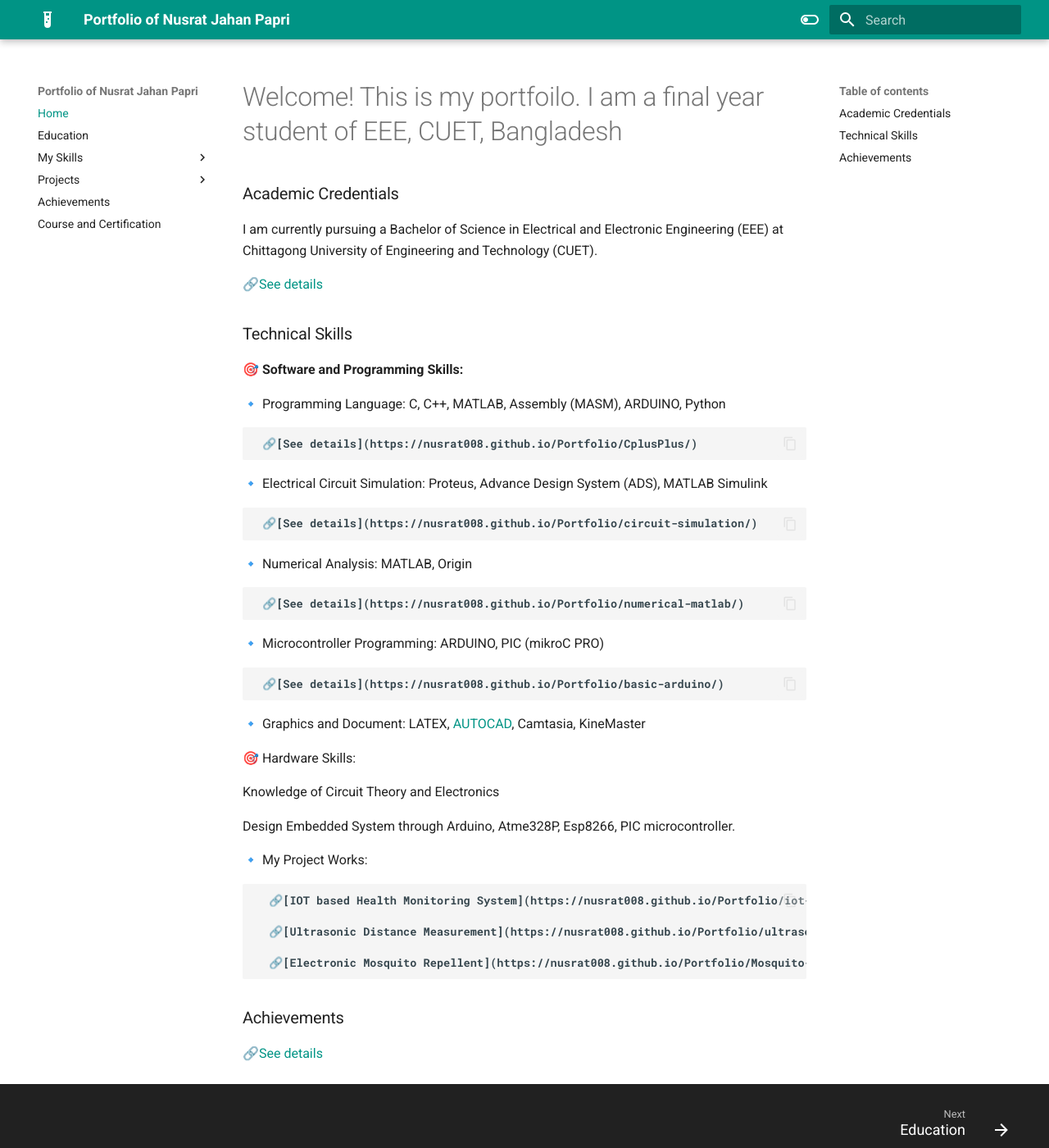
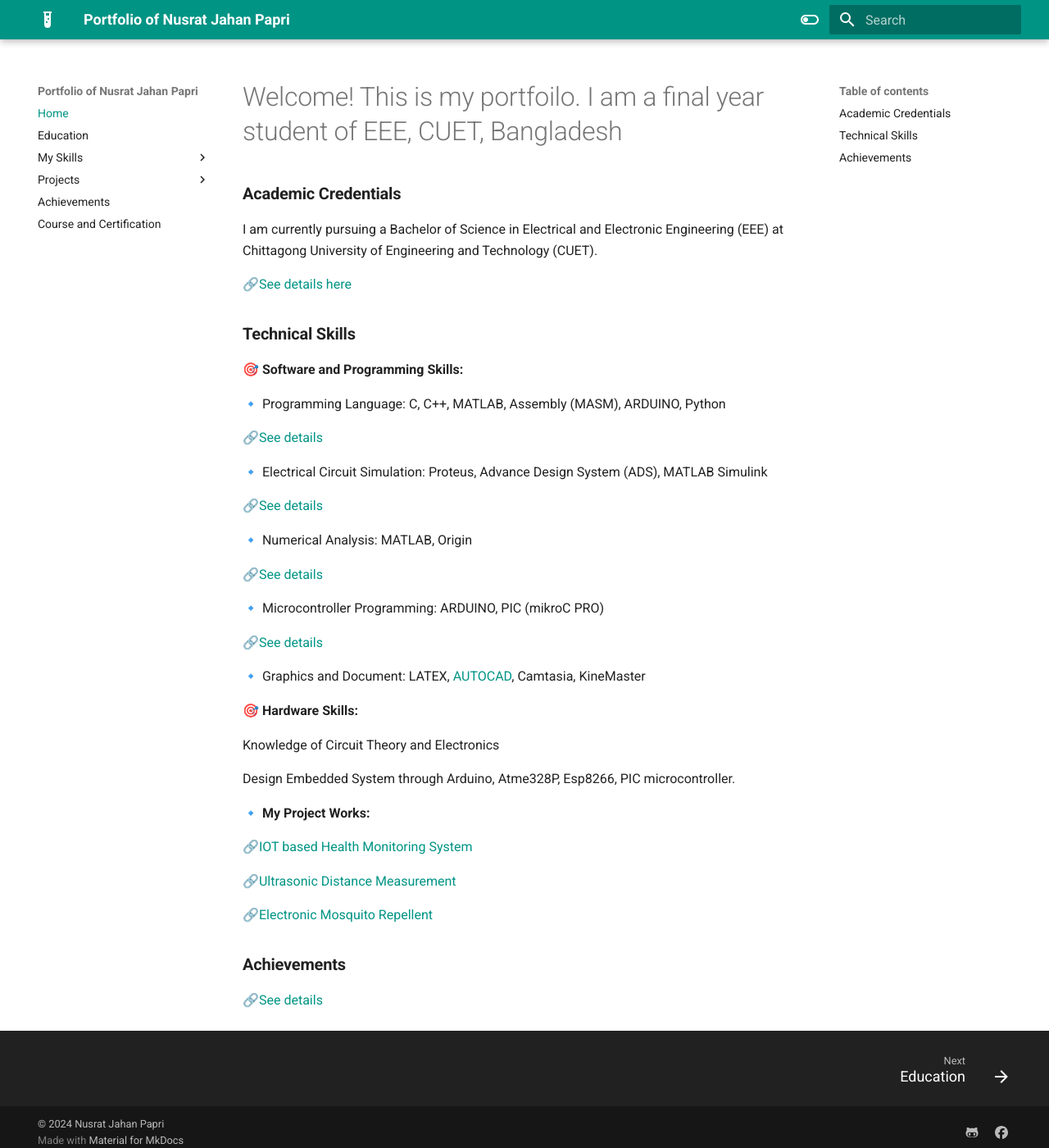
Before and after one commit to Nusrat008/papri-portfolio, an MkDocs documentation site: the page built from docs/index.md, in a window 1280 px wide and 1400 px high. Shown: the whole window at 82% size. Built offline with MkDocs 1.6.1 and Material for MkDocs 9.7.7, drawn with Linux system fonts in a browser that asks for light colours.

Commit message:
updated index

```diff
--- a/docs/index.md
+++ b/docs/index.md
@@ -1,53 +1,55 @@
 # Welcome! This is my portfoilo. I am a final year student of EEE, CUET, Bangladesh
 
 
-### Academic Credentials
+### **Academic Credentials**
 
 I am currently pursuing a Bachelor of Science in Electrical and Electronic Engineering (EEE) at Chittagong University of Engineering and Technology (CUET).
 
-   🔗[See details](https://nusrat008.github.io/Portfolio/Education)
+   🔗[See details here](https://nusrat008.github.io/Portfolio/Education)
 
-### Technical Skills
+### **Technical Skills**
 
 🎯 **Software and Programming Skills:**
 
   🔹 Programming Language: C, C++, MATLAB, Assembly (MASM), ARDUINO, Python
 
-     🔗[See details](https://nusrat008.github.io/Portfolio/CplusPlus/)
+   🔗[See details](https://nusrat008.github.io/Portfolio/CplusPlus/)
 
 
   🔹 Electrical Circuit Simulation: Proteus, Advance Design System (ADS), MATLAB Simulink
 
-     🔗[See details](https://nusrat008.github.io/Portfolio/circuit-simulation/)
+   🔗[See details](https://nusrat008.github.io/Portfolio/circuit-simulation/)
 
 
   🔹 Numerical Analysis: MATLAB, Origin
 
-     🔗[See details](https://nusrat008.github.io/Portfolio/numerical-matlab/)
+   🔗[See details](https://nusrat008.github.io/Portfolio/numerical-matlab/)
 
 
   🔹 Microcontroller Programming: ARDUINO, PIC (mikroC PRO)
 
-     🔗[See details](https://nusrat008.github.io/Portfolio/basic-arduino/)
+   🔗[See details](https://nusrat008.github.io/Portfolio/basic-arduino/)
 
 
   🔹 Graphics and Document: LATEX, [AUTOCAD](https://nusrat008.github.io/Portfolio/transformer-design/), Camtasia, KineMaster
 
-🎯 Hardware Skills:
+
+
+🎯 **Hardware Skills:**
 
  Knowledge of Circuit Theory and Electronics
 
  Design Embedded System through Arduino, Atme328P, Esp8266, PIC microcontroller.
 
-   🔹 My Project Works:
+🔹 **My Project Works:**
 
-      🔗[IOT based Health Monitoring System](https://nusrat008.github.io/Portfolio/iot-based-health-monitoring/)
+  🔗[IOT based Health Monitoring System](https://nusrat008.github.io/Portfolio/iot-based-health-monitoring/)
 
-      🔗[Ultrasonic Distance Measurement](https://nusrat008.github.io/Portfolio/ultrasonic-distance-measurement/)
+  🔗[Ultrasonic Distance Measurement](https://nusrat008.github.io/Portfolio/ultrasonic-distance-measurement/)
 
-      🔗[Electronic Mosquito Repellent](https://nusrat008.github.io/Portfolio/Mosquito-repellent-ckt/)
+  🔗[Electronic Mosquito Repellent](https://nusrat008.github.io/Portfolio/Mosquito-repellent-ckt/)
 
 
-### Achievements
+### **Achievements**
 
-   🔗[See details](https://nusrat008.github.io/Portfolio/achievements/)
+  🔗[See details](https://nusrat008.github.io/Portfolio/achievements/)
```
